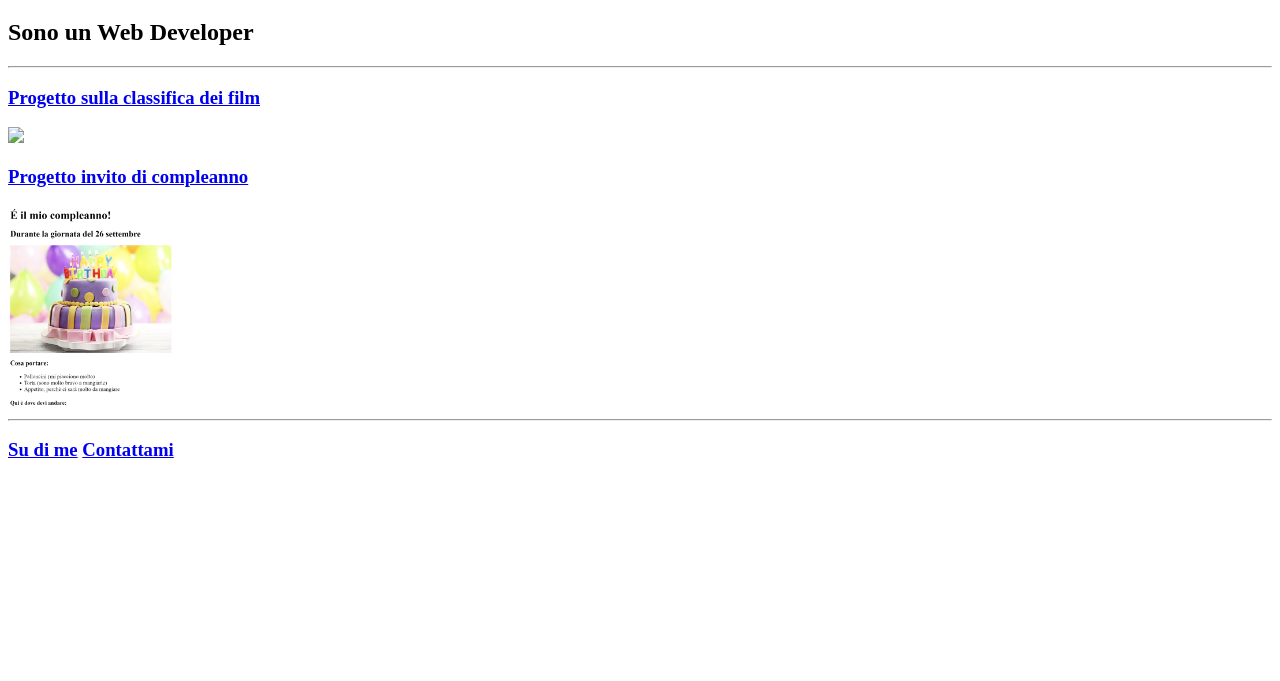
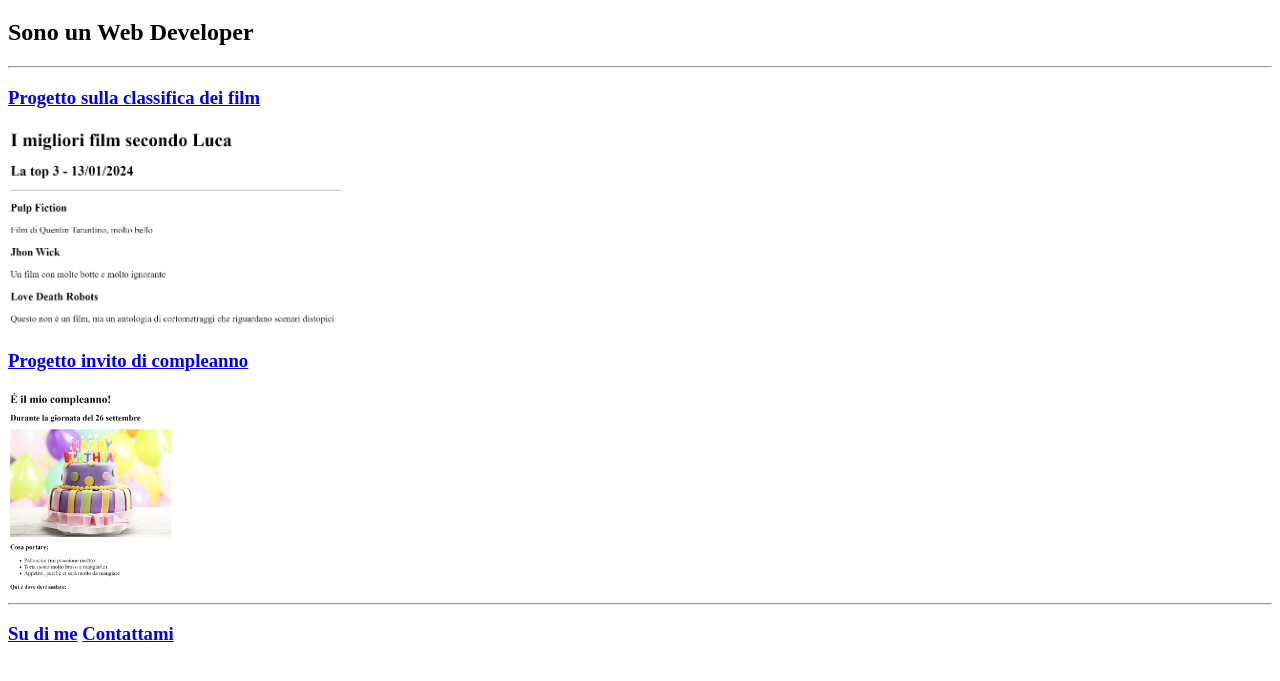
Before and after one commit to LucaBertossa/html-portfolio, a plain HTML site: page index.html in a window 1280 px wide. Shown: the part 61-742 px from the top of the page. Drawn offline with Linux system fonts and the light colour scheme.

Commit message:
Update index.html

```diff
--- a/index.html
+++ b/index.html
@@ -27,7 +27,7 @@ https://developer.mozilla.org/en-US/docs/Web/HTML/Element/img#attr-height -->
     <hr/>
 
     <a href="./public/Film.html"><h3>Progetto sulla classifica dei film</h3></a>
-    <img src="./assets/images/Screenshot 2024-01-14 170006.png/" height="200"/>
+    <img src="./assets/images/Screenshot 2024-01-14 170006.png" height="200"/>
 
     <a href="./public/Compleanno.html"><h3>Progetto invito di compleanno</h3></a>
     <img src="./assets/images/Screenshot 2024-01-14 170144.png" height="200" />
```
